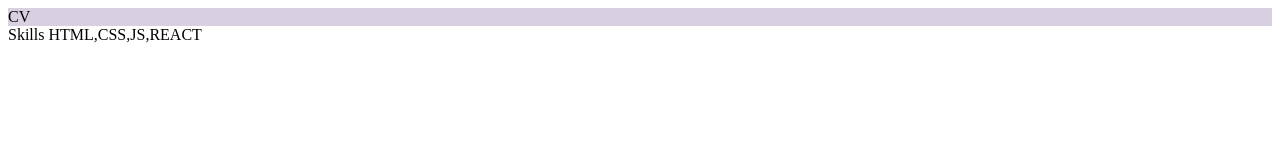
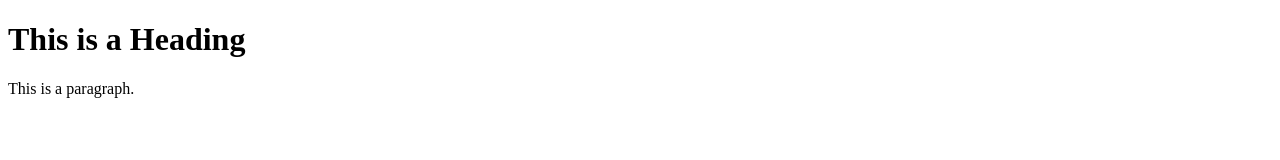
Before and after one commit to ssassos/rsschool-cv, a plain HTML site: page index.html in a window 1280 px wide. Drawn offline with Linux system fonts and the light colour scheme.

Commit message:
feat: refactor

```diff
--- a/index.html
+++ b/index.html
@@ -1,18 +1,12 @@
 <!DOCTYPE html>
-<html lang="en">
+<html>
 <head>
-    <meta charset="UTF-8">
-    <meta name="viewport" content="width=device-width, initial-scale=1.0">
-    <title>My cv</title>
-    <link href="./style.css" rel="stylesheet">
+<title>Page Title</title>
 </head>
 <body>
-    <section class="title">
-        CV
-    </section>
-    <main>
-        Skills
-        HTML,CSS,JS,REACT
-    </main>
+
+<h1>This is a Heading</h1>
+<p>This is a paragraph.</p>
+
 </body>
 </html>
--- a/style.css
+++ /dev/null
@@ -1,3 +0,0 @@
-.title{
-    background-color: #d8d0e0;
-}
```
